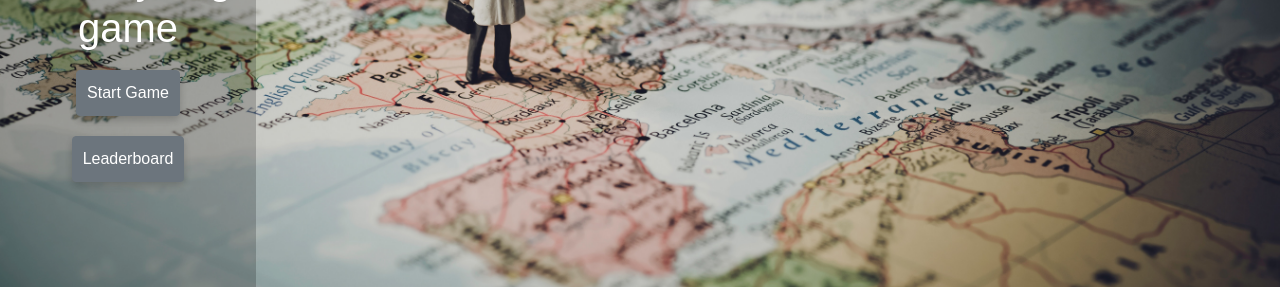
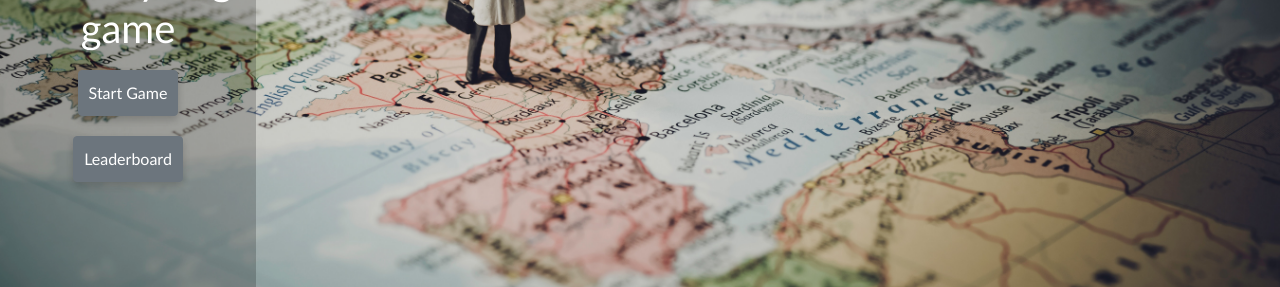
Before and after one commit to Janjs/KnowTheFlagGame, a Vue app: page /game in a window 1280 px wide. Shown: the part 360-647 px from the top of the page. Built offline with nearby package versions, Linux system fonts and the light colour scheme; what vue-mq would draw is missing.

Commit message:
changed font

```diff
--- a/src/App.vue
+++ b/src/App.vue
@@ -30,7 +30,7 @@ export default {
 
 <style>
 #app {
-  font-family: "Luminari", fantasy;
+  font-family: "Trebuchet MS", Helvetica, sans-serif;
   -moz-osx-font-smoothing: grayscale;
   text-align: center;
   color: hsl(0, 0%, 100%);
```
Also changed, not shown: 4 other files (tests, documents, lock files or other folders).
